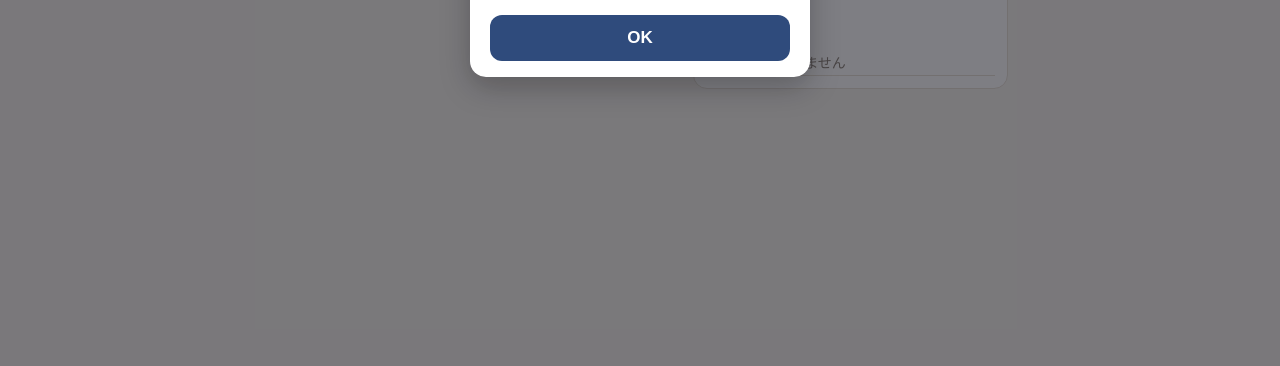
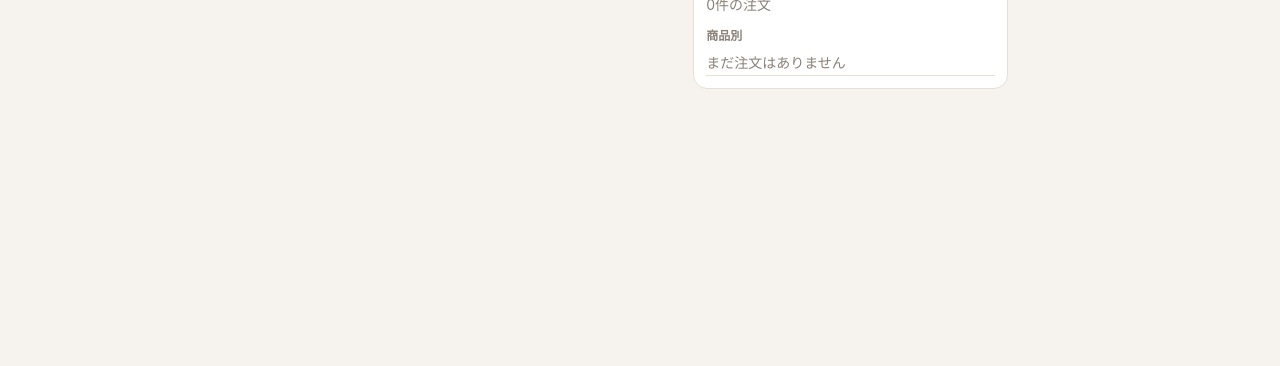
Before and after one commit to nainai323/festival, a plain HTML site: page index.html in a window 1280 px wide. Shown: the part 434-800 px from the top of the page. Drawn offline with Linux system fonts and the light colour scheme.

Commit message:
date changed

```diff
--- a/index.html
+++ b/index.html
@@ -198,7 +198,7 @@ const PAYMENTS = ['現金'];   // 支払方法が1つだけのときは選択ボ
 const HISTORY_MINUTES = 60;
 
 // この日以降、ページを開くたびに最初に注意メッセージを表示（年, 月, 日）
-const NOTICE_FROM = new Date(2026, 11 - 1, 19);
+const NOTICE_FROM = new Date(2026, 11 - 1, 20);
 const NOTICE_TEXT = '三田祭期間中、\nレジ担当者以外は\n入力しないでください';  // \n で改行
 
 // Googleフォームの「事前入力したURL」をそのまま貼る（空なら見本モード）
```
